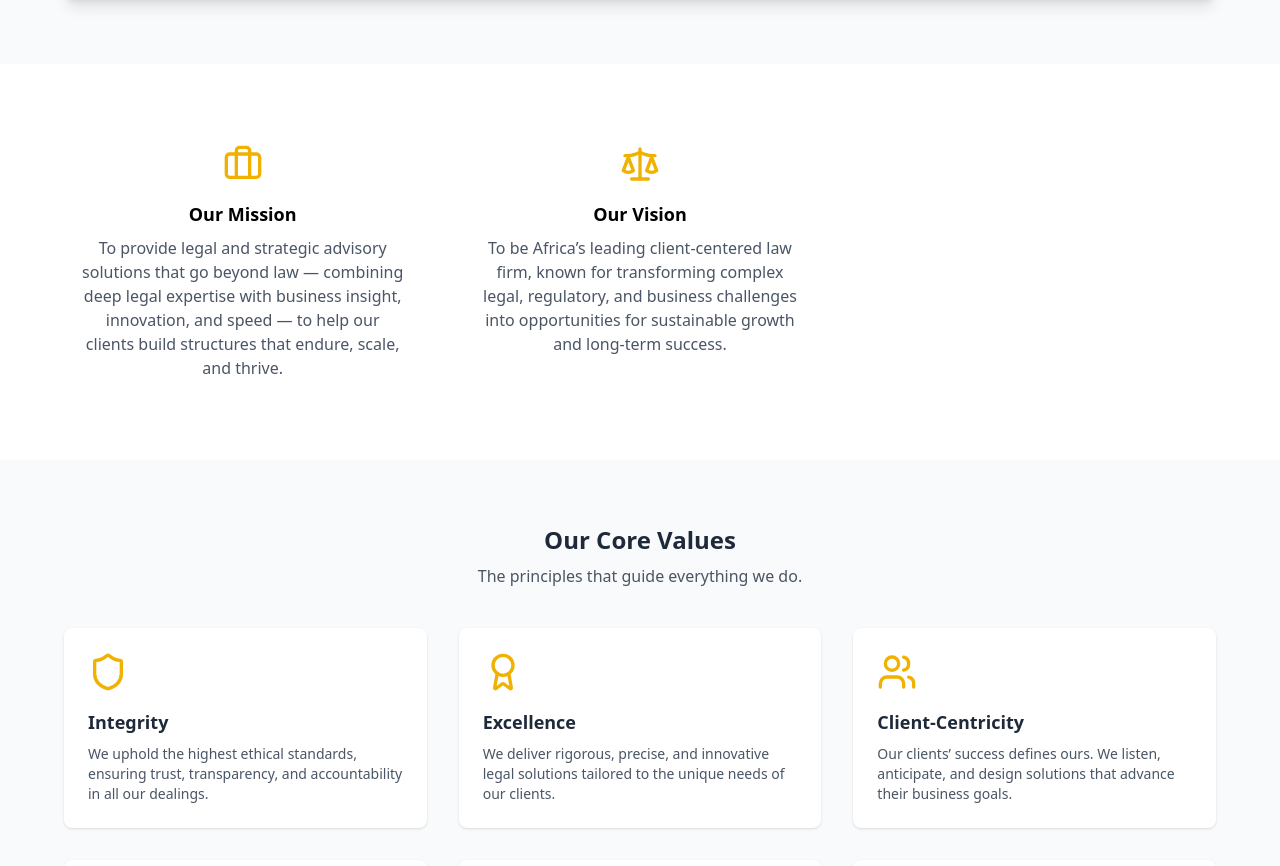
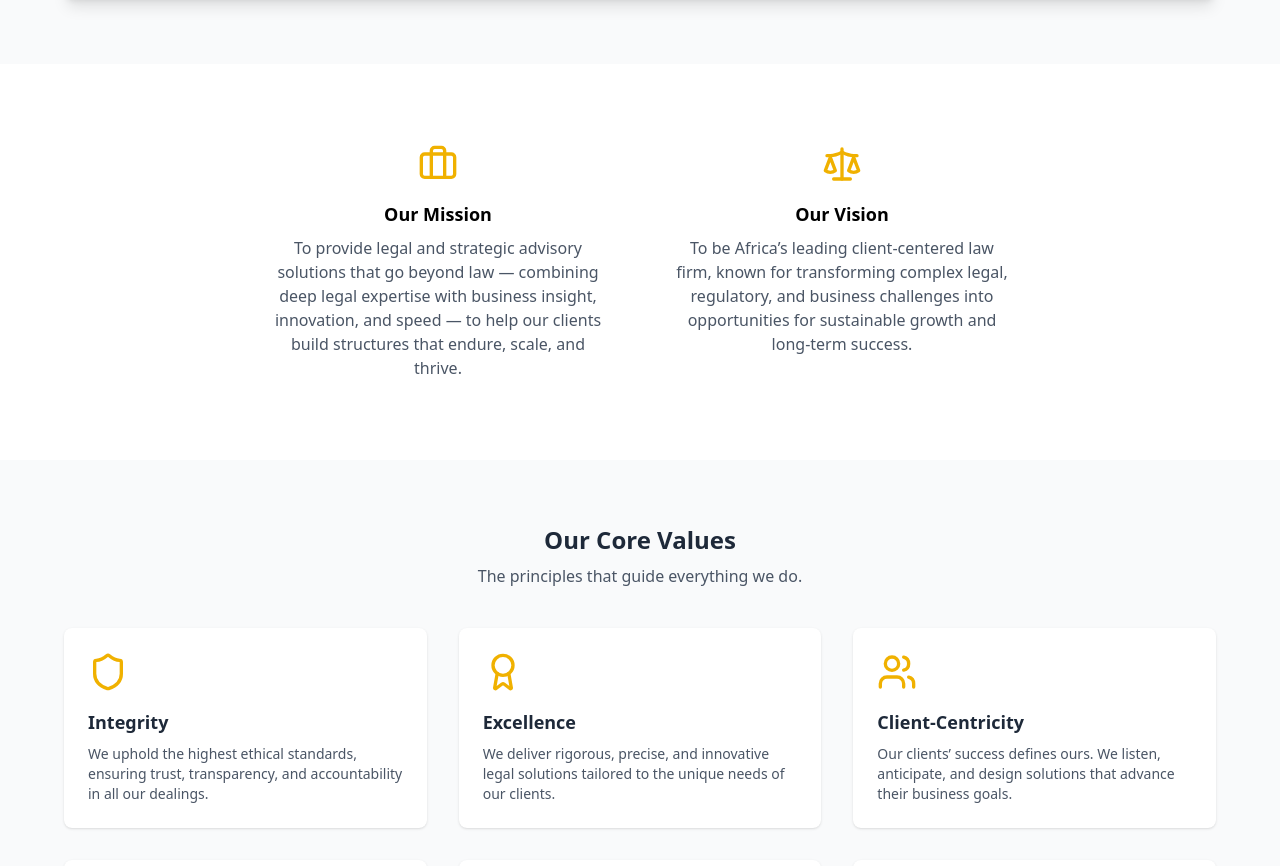
Before and after one commit to samyCodex/vox-law, a Next.js app: page / in a window 1280 px wide. Shown: the part 920-1786 px from the top of the page. Built offline with nearby package versions, Linux system fonts and the light colour scheme.

Commit message:
done with this

```diff
--- a/src/app/components/home-section.tsx
+++ b/src/app/components/home-section.tsx
@@ -27,7 +27,9 @@
 /* ==================== SERVICES ==================== */
 const ServicesSection = () => (
   <section className="py-16 bg-white">
-    <div className="max-w-6xl mx-auto grid grid-cols-1 md:grid-cols-3 gap-10 text-center">
+    {/* This div serves as the new centered container */}
+    <div className="max-w-3xl mx-auto">
+      <div className="grid grid-cols-1 md:grid-cols-2 gap-10 text-center">
         <motion.div
           initial={{ opacity: 0, y: 40 }}
           whileInView={{ opacity: 1, y: 0 }}
@@ -53,6 +55,7 @@
             To be Africa’s leading client-centered law firm, known for transforming complex legal, regulatory, and business challenges into opportunities for sustainable growth and long-term success.
           </p>
         </motion.div>
+      </div>
     </div>
   </section>
 );
```
Lines whose indentation alone changed are shown as unchanged.
